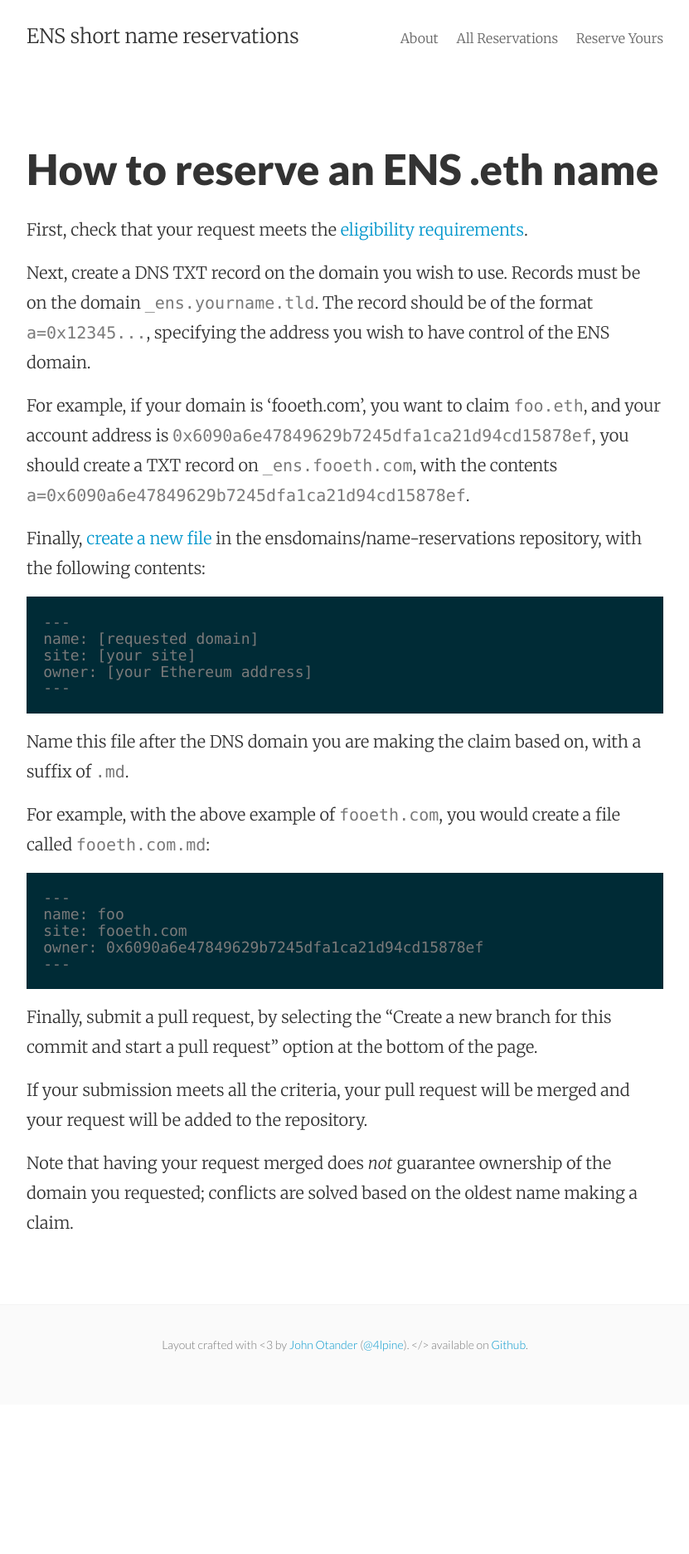
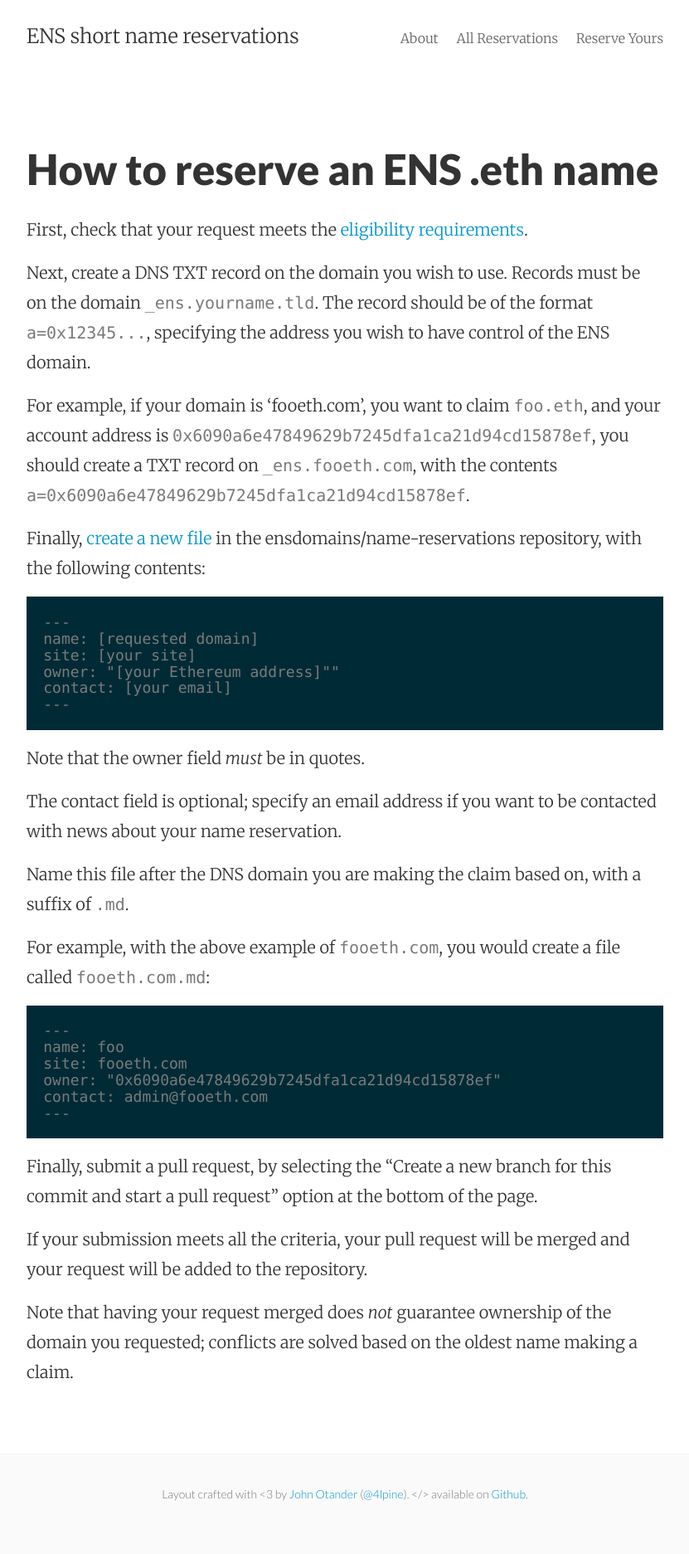
Before and after one commit to ensdomains/name-reservations, a Jekyll site: the page built from howto.md, in a window 1280 px wide. Shown: the whole page at 83% size, without its empty margins (224-1055 px from the left). Built offline with Jekyll 4.4.1, drawn with Linux system fonts in a browser that asks for light colours; before the commit the page ends 1693 px from its top, so only the background shows below that.

Commit message:
Update howto

````diff
--- a/_config.yml
+++ b/_config.yml
@@ -3,7 +3,7 @@ title:       ENS short name reservations
 email:       nick@ens.domains
 author:      True Names
 description: "3-6 character reservation requests for ENS .eth."
-baseurl:     ""
+baseurl:     "/name-reservations"
 url:         "http://ensdomains.github.io/name-reservations/"
 excerpt_separator: "<!-- more -->"
 collections:
--- a/howto.md
+++ b/howto.md
@@ -16,9 +16,14 @@ Finally, [create a new file](https://github.com/ensdomains/name-reservations/new
 ---
 name: [requested domain]
 site: [your site]
-owner: [your Ethereum address]
+owner: "[your Ethereum address]""
+contact: [your email]
 ---
 ```
+
+Note that the owner field *must* be in quotes.
+
+The contact field is optional; specify an email address if you want to be contacted with news about your name reservation.
 
 Name this file after the DNS domain you are making the claim based on, with a suffix of `.md`.
 
@@ -28,7 +33,8 @@ For example, with the above example of `fooeth.com`, you would create a file cal
 ---
 name: foo
 site: fooeth.com
-owner: 0x6090a6e47849629b7245dfa1ca21d94cd15878ef
+owner: "0x6090a6e47849629b7245dfa1ca21d94cd15878ef"
+contact: admin@fooeth.com
 ---
 ```
 
````
